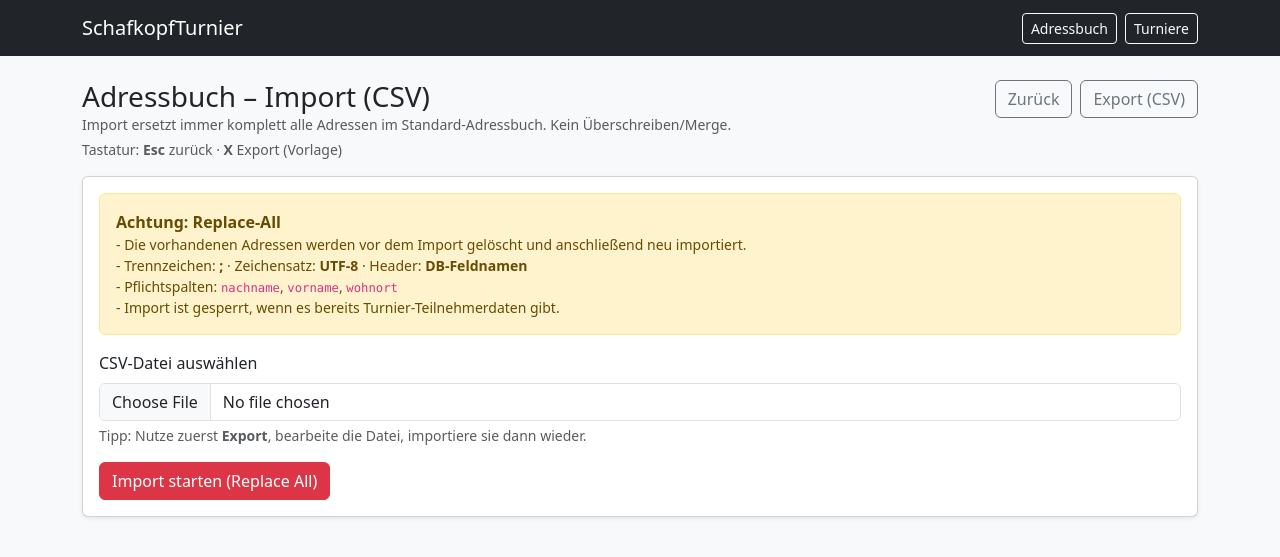
After one commit to dieter6605/SchafkopfTurnier, a Flask app: page /addresses/import in a window 1280 px wide. The commit adds this page. Shown: the top 557 px of the page. Run offline with Flask 3, Linux system fonts and the light colour scheme.

Commit message:
Adressen_Import_Export_#1

```diff
--- a/app/routes/addresses.py
+++ b/app/routes/addresses.py
@@ -1,9 +1,20 @@
 # app/routes/addresses.py
 from __future__ import annotations
 
+import csv
+import io
+from datetime import datetime
 from typing import Any
 
-from flask import Blueprint, flash, redirect, render_template, request, url_for
+from flask import (
+    Blueprint,
+    Response,
+    flash,
+    redirect,
+    render_template,
+    request,
+    url_for,
+)
 
 from .. import db
 
@@ -21,6 +32,15 @@ def _to_int(v: Any, default: int = 0) -> int:
 
 def _is_used_in_any_tournament(con, address_id: int) -> bool:
     r = db.one(con, "SELECT 1 FROM tournament_participants WHERE address_id=? LIMIT 1", (address_id,))
+    return bool(r)
+
+
+def _has_any_tournament_refs(con) -> bool:
+    """
+    Import-Replace ist nur sicher, wenn keine Turnier-Referenzen existieren.
+    Sonst würden FK-Restriktionen und/oder Historienbrüche auftreten.
+    """
+    r = db.one(con, "SELECT 1 FROM tournament_participants LIMIT 1")
     return bool(r)
 
 
@@ -69,6 +89,49 @@ def _upsert_wohnort(con, wohnort: str, plz: str | None, ort: str | None) -> None
         """,
         (w, p, o),
     )
+
+
+def _addresses_columns(con) -> list[str]:
+    """
+    Liefert alle Spaltennamen der Tabelle 'addresses' in DB-Reihenfolge.
+    """
+    rows = con.execute("PRAGMA table_info(addresses);").fetchall()
+    return [str(r["name"]) for r in rows]
+
+
+def _norm_none(v: Any) -> Any:
+    """
+    CSV liefert Strings. Wir wandeln leere Strings in None um (für nullable Felder).
+    """
+    if v is None:
+        return None
+    s = str(v)
+    if s.strip() == "":
+        return None
+    return s
+
+
+def _int_or_none(v: Any) -> int | None:
+    if v is None:
+        return None
+    s = str(v).strip()
+    if s == "":
+        return None
+    try:
+        return int(s)
+    except Exception:
+        return None
+
+
+def _csv_text_response(filename: str, text: str) -> Response:
+    """
+    Liefert CSV als Download. Optional BOM für Excel-Freundlichkeit.
+    """
+    bom = "\ufeff"  # UTF-8 BOM (Excel)
+    data = (bom + text).encode("utf-8")
+    resp = Response(data, mimetype="text/csv; charset=utf-8")
+    resp.headers["Content-Disposition"] = f'attachment; filename="{filename}"'
+    return resp
 
 
 # -----------------------------------------------------------------------------
@@ -145,6 +208,157 @@ def addresses_list():
         hits=hits,
         latest=latest,
     )
+
+
+# -----------------------------------------------------------------------------
+# Import/Export (CSV)
+# -----------------------------------------------------------------------------
+@bp.get("/addresses/export")
+def addresses_export():
+    """
+    Exportiert alle Adressen des Default-Adressbuchs als CSV.
+    Trennzeichen ';', Header = DB-Spaltennamen, UTF-8 (+BOM).
+    """
+    with db.connect() as con:
+        default_ab_id = _default_ab_id(con)
+        cols = _addresses_columns(con)
+
+        rows = db.q(
+            con,
+            f"SELECT {', '.join(cols)} FROM addresses WHERE addressbook_id=? ORDER BY nachname, vorname, id",
+            (default_ab_id,),
+        )
+
+    buf = io.StringIO()
+    w = csv.DictWriter(buf, fieldnames=cols, delimiter=";", lineterminator="\n")
+    w.writeheader()
+    for r in rows:
+        d = {c: (r[c] if c in r.keys() else None) for c in cols}
+        w.writerow(d)
+
+    ts = datetime.now().strftime("%Y%m%d-%H%M%S")
+    filename = f"addresses-export-{ts}.csv"
+    return _csv_text_response(filename, buf.getvalue())
+
+
+@bp.get("/addresses/import")
+def addresses_import():
+    """
+    Seite für CSV-Import (Replace All).
+    """
+    return render_template("address_import.html")
+
+
+@bp.post("/addresses/import")
+def addresses_import_post():
+    """
+    Importiert CSV (Semikolon, UTF-8) und ersetzt *komplett* alle Adressen
+    im Default-Adressbuch. Niemals Merge/Overwrite.
+    """
+    file = request.files.get("file")
+    if not file:
+        flash("Bitte eine CSV-Datei auswählen.", "error")
+        return redirect(url_for("addresses.addresses_import"))
+
+    # CSV einlesen (UTF-8; BOM optional)
+    raw = file.read()
+    try:
+        text = raw.decode("utf-8-sig")  # akzeptiert UTF-8 mit/ohne BOM
+    except Exception:
+        flash("CSV konnte nicht als UTF-8 gelesen werden.", "error")
+        return redirect(url_for("addresses.addresses_import"))
+
+    buf = io.StringIO(text)
+    reader = csv.DictReader(buf, delimiter=";")
+
+    if not reader.fieldnames:
+        flash("CSV hat keinen Header (Spaltennamen fehlen).", "error")
+        return redirect(url_for("addresses.addresses_import"))
+
+    with db.connect() as con:
+        # Sicherheitsbremse: keine Import-Ersetzung, wenn Turnier-Referenzen existieren
+        if _has_any_tournament_refs(con):
+            flash(
+                "Import ist gesperrt: Es existieren bereits Turnier-Teilnehmerdaten. "
+                "Ein 'Replace All' würde FK-Restriktionen verletzen bzw. Historie zerstören.",
+                "error",
+            )
+            return redirect(url_for("addresses.addresses_import"))
+
+        default_ab_id = _default_ab_id(con)
+        db_cols = _addresses_columns(con)
+
+        csv_cols = [c.strip() for c in reader.fieldnames if c and str(c).strip() != ""]
+
+        # Muss mindestens die Pflichtfelder liefern
+        required = {"nachname", "vorname", "wohnort"}
+        missing_req = [x for x in sorted(required) if x not in set(csv_cols)]
+        if missing_req:
+            flash(f"CSV fehlt Pflichtspalten: {', '.join(missing_req)}.", "error")
+            return redirect(url_for("addresses.addresses_import"))
+
+        # Wir akzeptieren nur DB-Spalten; unbekannte Spalten werden abgewiesen (Planungssicherheit)
+        unknown = [c for c in csv_cols if c not in set(db_cols)]
+        if unknown:
+            flash(f"CSV enthält unbekannte Spalten: {', '.join(unknown)}.", "error")
+            return redirect(url_for("addresses.addresses_import"))
+
+        # Replace All: alle Adressen des Default-Adressbuchs löschen
+        con.execute("DELETE FROM addresses WHERE addressbook_id=?", (default_ab_id,))
+        # wohnorte neu aufbauen (sauber)
+        con.execute("DELETE FROM wohnorte")
+
+        inserted = 0
+        skipped = 0
+
+        # Insert vorbereiten:
+        # - wir setzen addressbook_id IMMER auf default_ab_id
+        # - id wird NICHT importiert (damit keine Kollisionen/Autoincrement-Probleme)
+        insert_cols = [c for c in db_cols if c not in ("id",)]
+        placeholders = ",".join(["?"] * len(insert_cols))
+        sql_ins = f"INSERT INTO addresses({', '.join(insert_cols)}) VALUES ({placeholders})"
+
+        for row in reader:
+            # Pflichtfelder
+            nachname = (row.get("nachname") or "").strip()
+            vorname = (row.get("vorname") or "").strip()
+            wohnort = (row.get("wohnort") or "").strip()
+            if not nachname or not vorname or not wohnort:
+                skipped += 1
+                continue
+
+            # Zeile -> Insert-Werte
+            values: list[Any] = []
+            for c in insert_cols:
+                if c == "addressbook_id":
+                    values.append(default_ab_id)
+                    continue
+
+                v = row.get(c)
+
+                # Integer-Felder (stabil & explizit)
+                if c in ("invite", "participation_count"):
+                    values.append(_int_or_none(v) if _int_or_none(v) is not None else 0 if c == "participation_count" else 1)
+                    continue
+                if c in ("created_at", "updated_at"):
+                    # wenn leer → now
+                    vv = _norm_none(v)
+                    values.append(vv if vv is not None else datetime.now().strftime("%Y-%m-%d %H:%M:%S"))
+                    continue
+
+                # Alles andere als Text/Nullable
+                values.append(_norm_none(v))
+
+            con.execute(sql_ins, tuple(values))
+            inserted += 1
+
+            # wohnorte pflegen (nur wenn wohnort+plz+ort vollständig)
+            _upsert_wohnort(con, wohnort, _norm_none(row.get("plz")), _norm_none(row.get("ort")))
+
+        con.commit()
+
+    flash(f"Import abgeschlossen: {inserted} Adressen importiert, {skipped} Zeilen übersprungen.", "ok")
+    return redirect(url_for("addresses.addresses_list"))
 
 
 # -----------------------------------------------------------------------------
--- /dev/null
+++ b/app/templates/address_import.html
@@ -0,0 +1,56 @@
+{% extends "layout.html" %}
+{% block content %}
+
+<div class="d-flex justify-content-between align-items-start mb-3 flex-wrap gap-2">
+  <div>
+    <h3 class="mb-0">Adressbuch – Import (CSV)</h3>
+    <div class="text-muted small">
+      Import ersetzt immer komplett alle Adressen im Standard-Adressbuch. Kein Überschreiben/Merge.
+    </div>
+    <div class="text-muted small mt-1">
+      Tastatur:
+      <span class="fw-semibold">Esc</span> zurück ·
+      <span class="fw-semibold">X</span> Export (Vorlage)
+    </div>
+  </div>
+  <div class="d-flex gap-2">
+    <a class="btn btn-outline-secondary" id="btnAddrBack" href="{{ url_for('addresses.addresses_list') }}">Zurück</a>
+    <a class="btn btn-outline-secondary" id="btnAddrExport" href="{{ url_for('addresses.addresses_export') }}">Export (CSV)</a>
+  </div>
+</div>
+
+<div class="card shadow-sm">
+  <div class="card-body">
+
+    <div class="alert alert-warning">
+      <div class="fw-semibold">Achtung: Replace-All</div>
+      <div class="small">
+        - Die vorhandenen Adressen werden vor dem Import gelöscht und anschließend neu importiert.<br>
+        - Trennzeichen: <strong>;</strong> · Zeichensatz: <strong>UTF-8</strong> · Header: <strong>DB-Feldnamen</strong><br>
+        - Pflichtspalten: <code>nachname</code>, <code>vorname</code>, <code>wohnort</code><br>
+        - Import ist gesperrt, wenn es bereits Turnier-Teilnehmerdaten gibt.
+      </div>
+    </div>
+
+    <form method="post" action="{{ url_for('addresses.addresses_import_post') }}" enctype="multipart/form-data">
+      <div class="mb-3">
+        <label class="form-label">CSV-Datei auswählen</label>
+        <input class="form-control" type="file" name="file" accept=".csv,text/csv" required>
+        <div class="form-text">
+          Tipp: Nutze zuerst <strong>Export</strong>, bearbeite die Datei, importiere sie dann wieder.
+        </div>
+      </div>
+
+      <button class="btn btn-danger"
+              id="btnAddrImportStart"
+              type="submit"
+              onclick="return confirm('Wirklich importieren?\n\nHinweis: Alle vorhandenen Adressen im Standard-Adressbuch werden gelöscht und neu importiert.');">
+        Import starten (Replace All)
+      </button>
+    </form>
+
+  </div>
+</div>
+
+<script src="{{ url_for('static', filename='js/addresses_keys.js') }}"></script>
+{% endblock %}
```
Also changed, not shown: app/static/js/addresses_keys.js (added, +104 -0 lines), app/templates/addresses.html (+18 -5 lines), app/services/addressbook_io.py (added).
